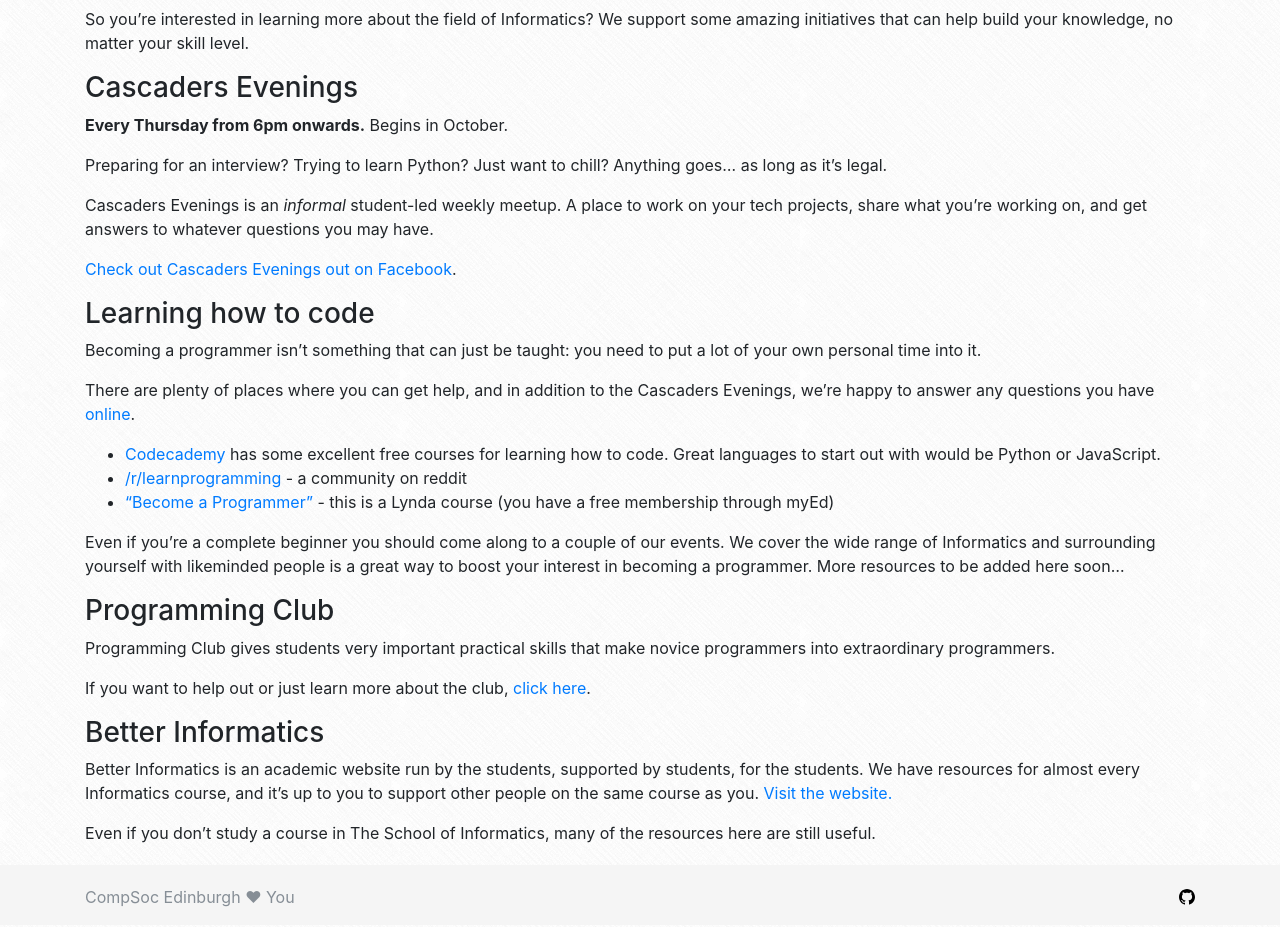
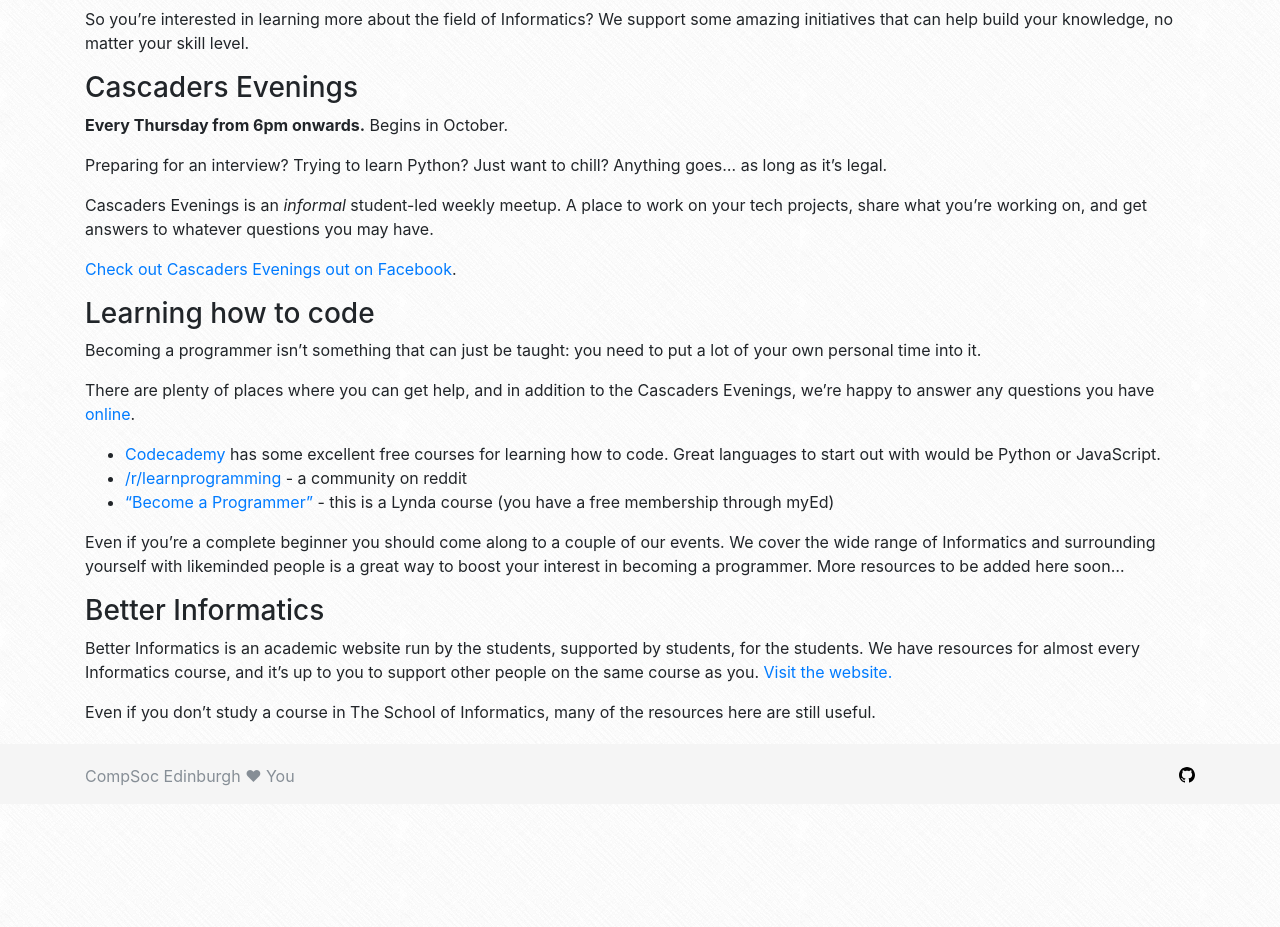
Before and after one commit to compsoc-edinburgh/website, a Jekyll site: the page built from _pages/knowledgebase.md, in a window 1280 px wide. Shown: the part 408-1335 px from the top of the page. Built offline with Jekyll 4.4.1, drawn with Linux system fonts in a browser that asks for light colours; nearby versions of some CDN libraries; after the commit the page ends 1213 px from its top, so only the background shows below that.

Commit message:
Remove programming club
better suited for better informatics

```diff
--- a/_pages/knowledgebase.md
+++ b/_pages/knowledgebase.md
@@ -29,12 +29,6 @@
 
 Even if you're a complete beginner you should come along to a couple of our events. We cover the wide range of Informatics and surrounding yourself with likeminded people is a great way to boost your interest in becoming a programmer. More resources to be added here soon...
 
-### Programming Club
-
-Programming Club gives students very important practical skills that make novice programmers into extraordinary programmers.
-
-If you want to help out or just learn more about the club, [click here](http://progclub.inf.ed.ac.uk).
-
 ### Better Informatics
 
 Better Informatics is an academic website run by the students, supported by students, for the students. We have resources for almost every Informatics course, and it's up to you to support other people on the same course as you. [Visit the website.](https://betterinformatics.com)
```
